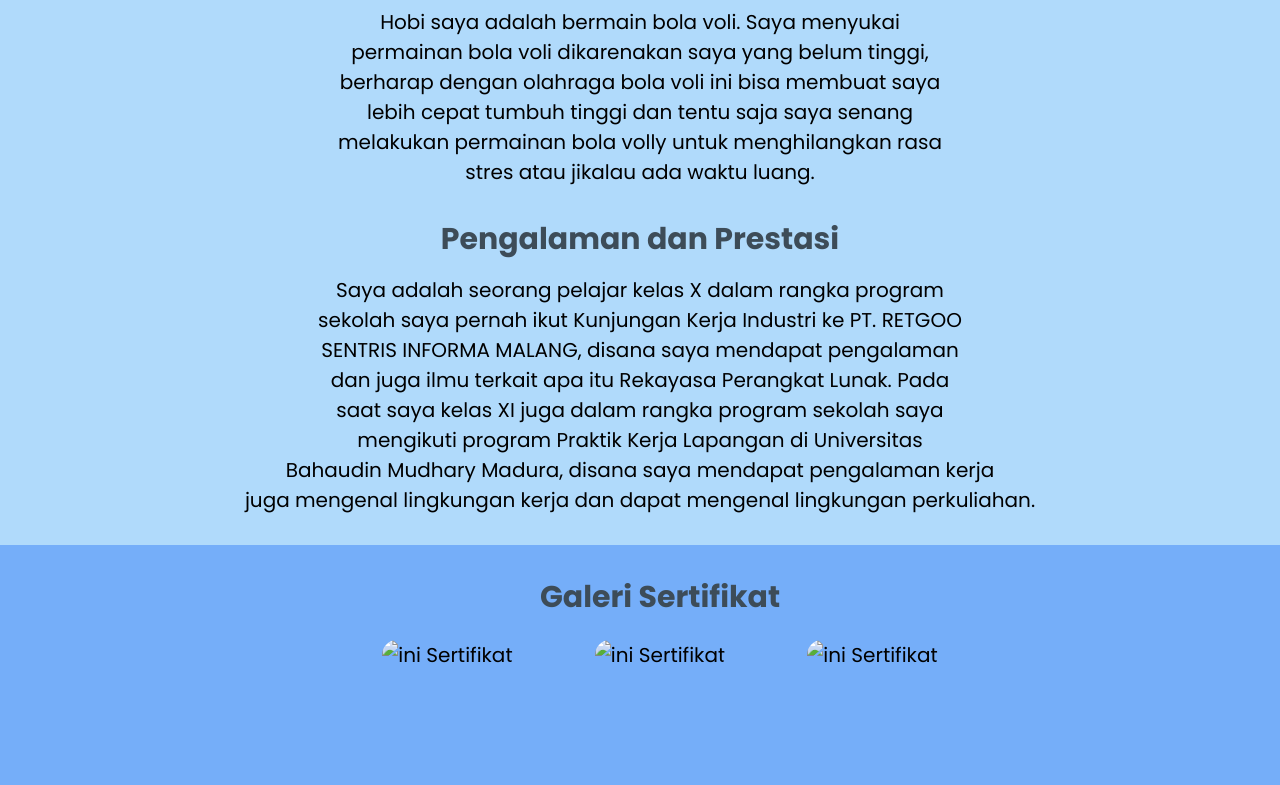
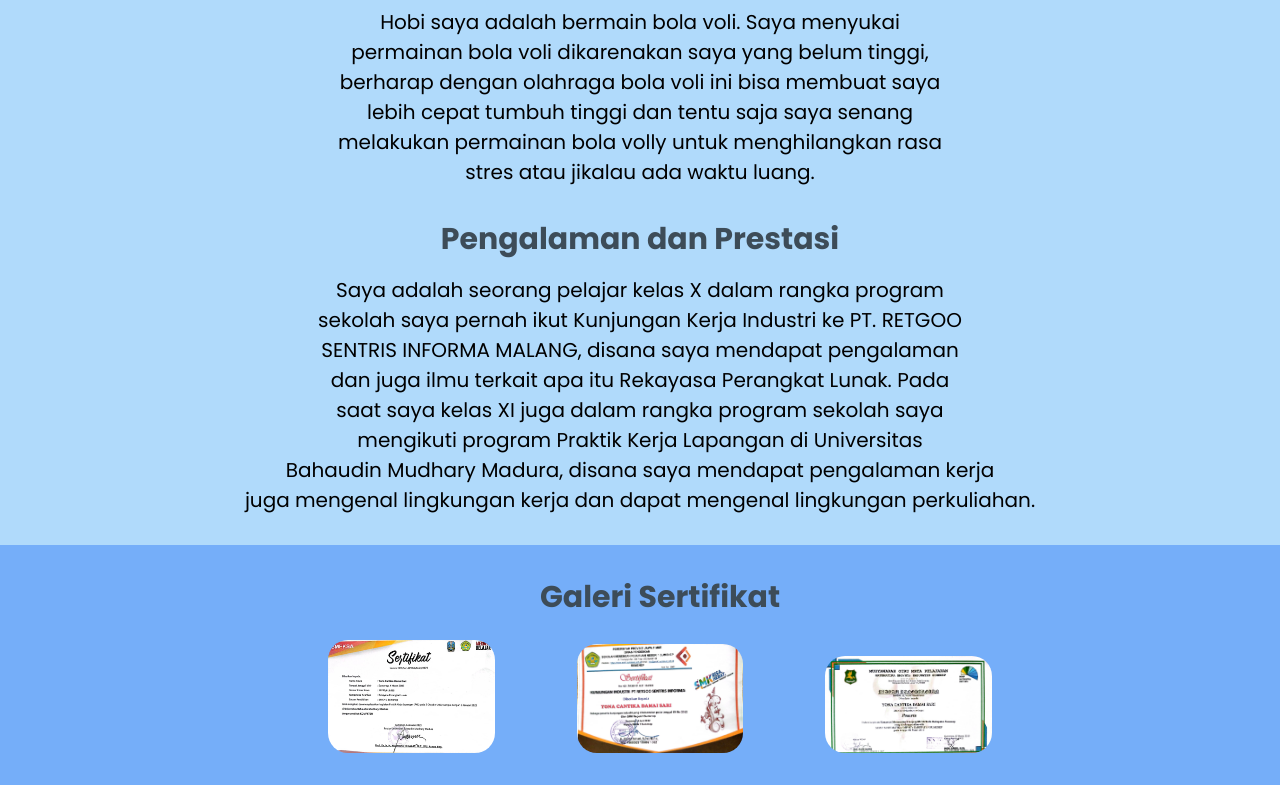
Before and after one commit to YonaCantika/angkatan-7-Yona, a plain HTML site: page index.html in a window 1280 px wide. Shown: the part 1000-1785 px from the top of the page. Drawn offline with Linux system fonts and the light colour scheme.

Commit message:
Update index.html

```diff
--- a/index.html
+++ b/index.html
@@ -58,9 +58,9 @@
 		</div>
 		<div class="container">
 			<h2>Galeri Sertifikat</h2>
-			<img src="sertifikat-1.jpg" alt="ini Sertifikat" id="certifikat" />
-			<img src="sertifikat-2.jpg" alt="ini Sertifikat" id="certifikat" />
-			<img src="sertifikat-3.jpg" alt="ini Sertifikat" id="certifikat" />
+			<img src="CamScanner 03-08-2023 08.10_1.jpg" alt="ini Sertifikat" id="certifikat" />
+			<img src="CamScanner 03-08-2023 08.10_2.jpg" alt="ini Sertifikat" id="certifikat" />
+			<img src="CamScanner 03-08-2023 08.10_3.jpg" alt="ini Sertifikat" id="certifikat" />
 		</div>
 	</main>
 	<!--End Main-->
```
